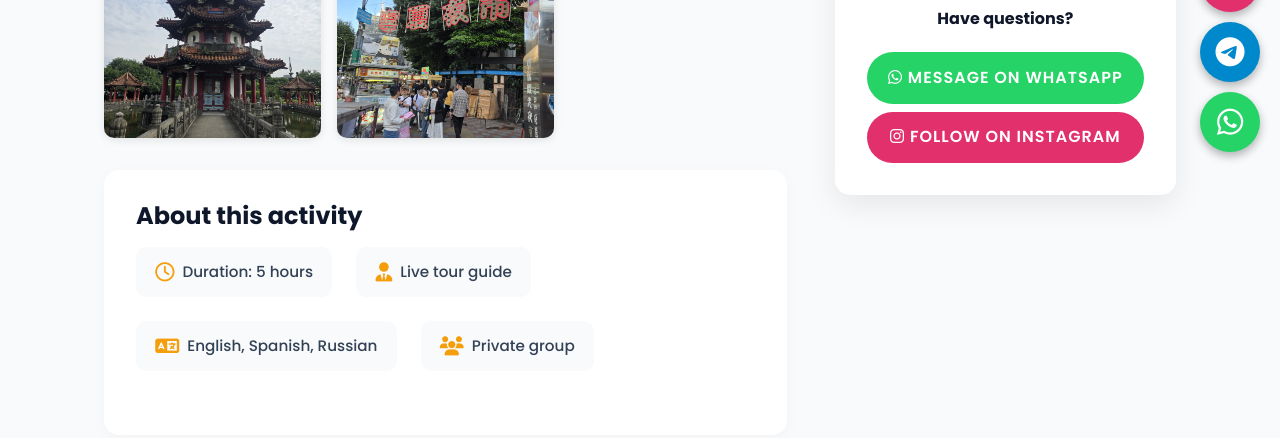
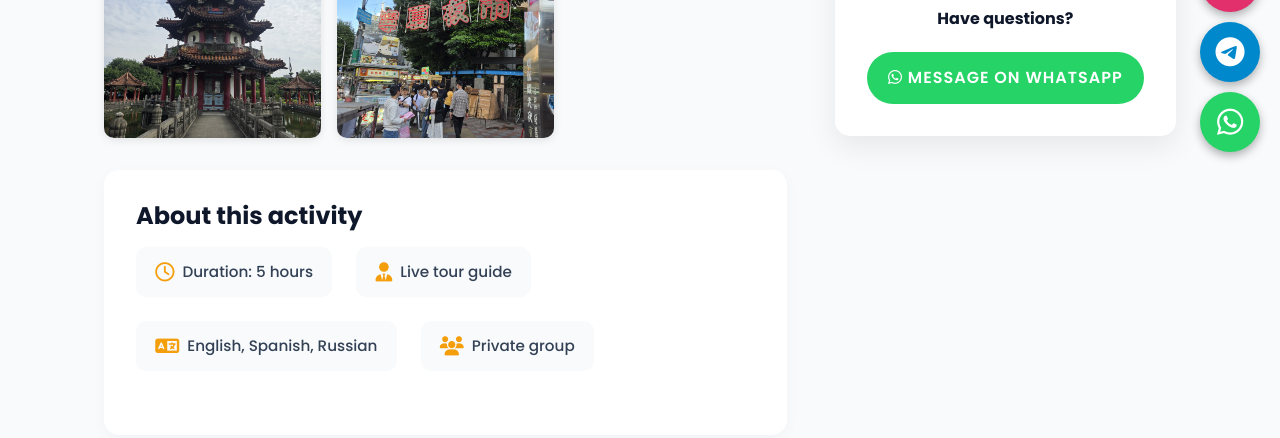
Before and after one commit to arielmaidana1997-lgtm/taipeitours, a plain HTML site: page taipei-heights-heritage.html in a window 1280 px wide. Shown: the part 628-1066 px from the top of the page. Drawn offline with Linux system fonts and the light colour scheme.

Commit message:
Remove Instagram link from heritage page

```diff
--- a/taipei-heights-heritage.html
+++ b/taipei-heights-heritage.html
@@ -294,9 +294,6 @@
                 <a href="https://wa.me/79939576041" target="_blank" class="btn" style="background-color: var(--wa-color); color: white; width: 100%; padding: 0.8rem; margin-top: 0.5rem;">
                     <i class="fab fa-whatsapp"></i> Message on WhatsApp
                 </a>
-                <a href="https://www.instagram.com/taipei.tours?utm_source=ig_web_button_share_sheet&igsh=ZDNlZDc0MzIxNw==" target="_blank" class="btn" style="background-color: var(--ig-color); color: white; width: 100%; padding: 0.8rem; margin-top: 0.5rem;">
-                    <i class="fab fa-instagram"></i> Follow on Instagram
-                </a>
             </div>
         </aside>
 
```
